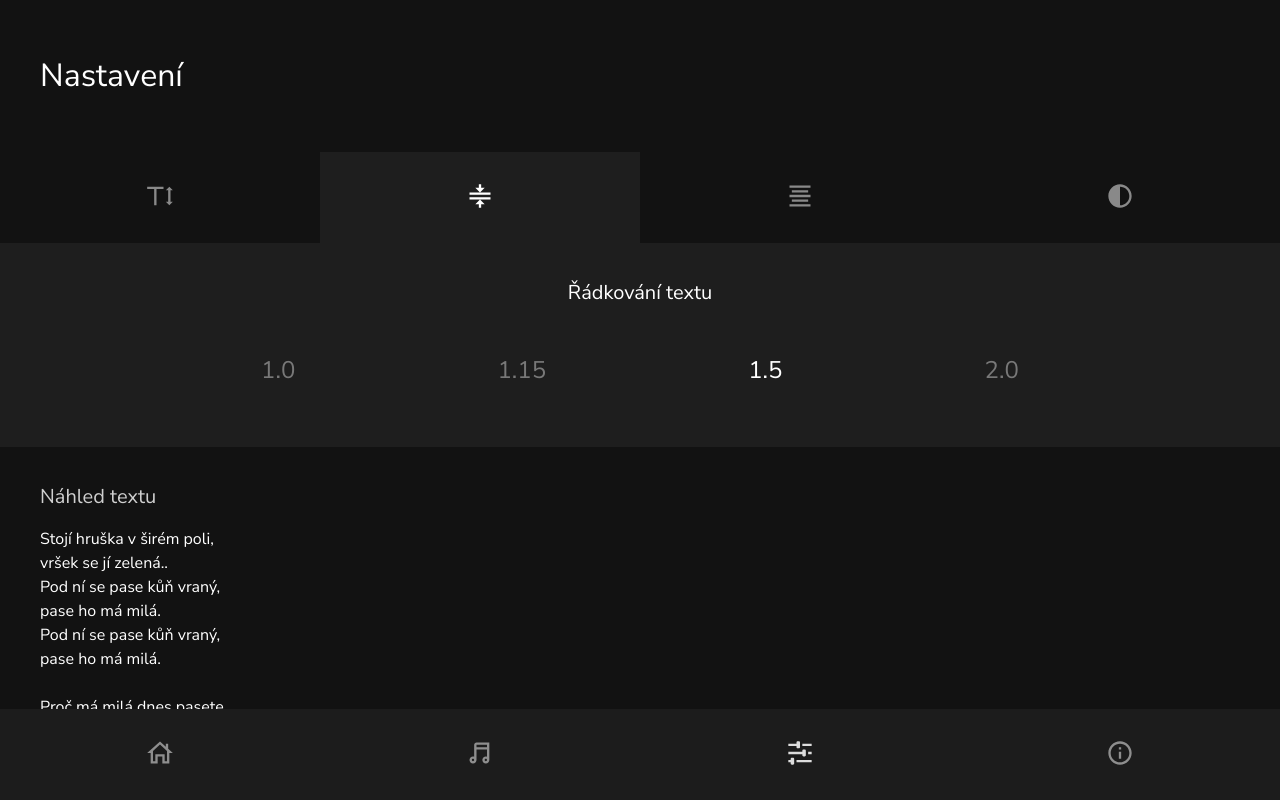
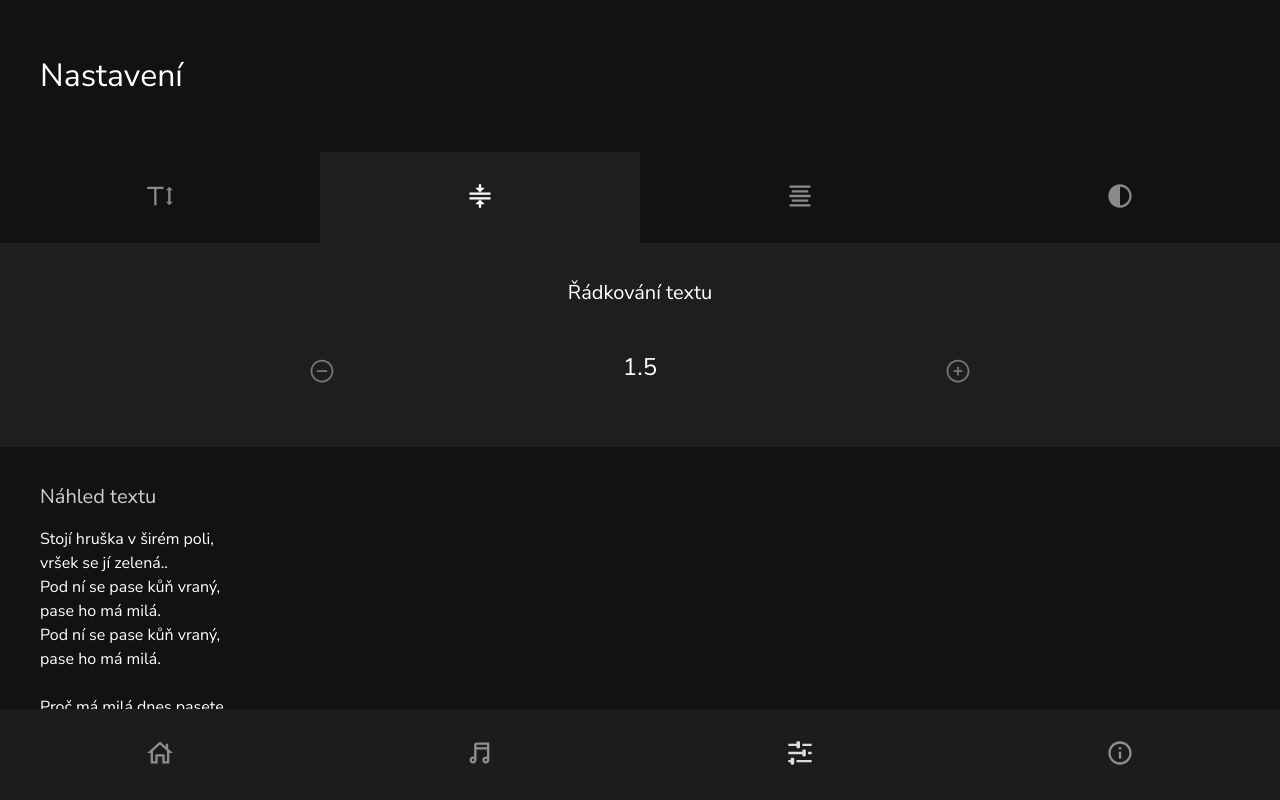
Before and after one commit to bartosjiri/fujband, a React (Create React App) app: page /settings in a window 1280 px wide. Both pictures are taken after a click on the item 480 px from the left and 197 px from the top of the page. Built offline with nearby package versions, Linux system fonts and the light colour scheme.

Commit message:
Update font settings

```diff
--- a/src/components/settings/FontLine.js
+++ b/src/components/settings/FontLine.js
@@ -8,9 +8,15 @@ const FontLine = () => {
   const settingsContext = useContext(SettingsContext);
   const {setFontLine, fontLine} = settingsContext;
 
+  const [minValue, maxValue] = [1, 2]
+  const step = 0.05
+
   const onChange = (option) => {
-    setFontLine(option);
-    localStorage.setItem("fontLine", option);
+    const optionParsed = Math.round((option + Number.EPSILON) * 100) / 100
+    if (optionParsed >= minValue && optionParsed <= maxValue) {
+      setFontLine(optionParsed);
+      localStorage.setItem("fontLine", optionParsed);
+    }
   };
 
   return (
@@ -18,32 +24,29 @@ const FontLine = () => {
       <h3 className={fontLineStyle.selection_title}>Řádkování textu</h3>
       <ul className={fontLineStyle.options}>
         <li
-          name="1.0"
-          onClick={() => onChange(1.0)}
-          className={`${fontLineStyle.options_item} ${fontLine === 1.0 && fontLineStyle.options_item_active}`}
+          name="decrease"
+          onClick={() => onChange(fontLine - step)}
+          className={`${fontLineStyle.options_item} ${fontLine <= minValue && fontLineStyle.options_item_disabled}`}
         >
-          1.0
+          <svg xmlns="http://www.w3.org/2000/svg" x="0px" y="0px" width="32" height="32" viewBox="0 0 172 172" fill="#ffffff">
+            <path d="M86,16.125c-38.52783,0 -69.875,31.34717 -69.875,69.875c0,38.52783 31.34717,69.875 69.875,69.875c38.52783,0 69.875,-31.34717 69.875,-69.875c0,-38.52783 -31.34717,-69.875 -69.875,-69.875zM86,26.875c32.71192,0 59.125,26.41309 59.125,59.125c0,32.71192 -26.41308,59.125 -59.125,59.125c-32.71191,0 -59.125,-26.41308 -59.125,-59.125c0,-32.71191 26.41309,-59.125 59.125,-59.125zM53.75,80.625v10.75h64.5v-10.75z" />
+          </svg>
         </li>
         <li
-          name="1.15"
-          onClick={() => onChange(1.15)}
-          className={`${fontLineStyle.options_item} ${fontLine === 1.15 && fontLineStyle.options_item_active}`}
+          name="display"
+          className={fontLineStyle.options_display}
         >
-          1.15
+          {fontLine}
         </li>
+
         <li
-          name="1.5"
-          onClick={() => onChange(1.5)}
-          className={`${fontLineStyle.options_item} ${fontLine === 1.5 && fontLineStyle.options_item_active}`}
+          name="decrease"
+          onClick={() => onChange(fontLine + step)}
+          className={`${fontLineStyle.options_item} ${fontLine >= maxValue && fontLineStyle.options_item_disabled}`}
         >
-          1.5
-        </li>
-        <li
-          name="2.0"
-          onClick={() => onChange(2.0)}
-          className={`${fontLineStyle.options_item} ${fontLine === 2.0 && fontLineStyle.options_item_active}`}
-        >
-          2.0
+          <svg xmlns="http://www.w3.org/2000/svg" x="0px" y="0px" width="32" height="32" viewBox="0 0 172 172" fill="#ffffff">
+            <path d="M86,16.125c-38.52783,0 -69.875,31.34717 -69.875,69.875c0,38.52783 31.34717,69.875 69.875,69.875c38.52783,0 69.875,-31.34717 69.875,-69.875c0,-38.52783 -31.34717,-69.875 -69.875,-69.875zM86,26.875c32.71192,0 59.125,26.41309 59.125,59.125c0,32.71192 -26.41308,59.125 -59.125,59.125c-32.71191,0 -59.125,-26.41308 -59.125,-59.125c0,-32.71191 26.41309,-59.125 59.125,-59.125zM80.625,59.125v21.5h-21.5v10.75h21.5v21.5h10.75v-21.5h21.5v-10.75h-21.5v-21.5z" />
+          </svg>
         </li>
       </ul>
     </div>
--- a/src/components/settings/FontSize.js
+++ b/src/components/settings/FontSize.js
@@ -32,6 +32,12 @@ const FontSize = () => {
           </svg>
         </li>
         <li
+          name="display"
+          className={fontSizeStyle.options_display}
+        >
+          {fontSize}
+        </li>
+        <li
           name="increase"
           onClick={() => onChange(fontSize + step)}
           className={`${fontSizeStyle.options_item} ${fontSize >= maxValue && fontSizeStyle.options_item_disabled}`}
--- a/src/components/settings/assets/FontLine.module.scss
+++ b/src/components/settings/assets/FontLine.module.scss
@@ -24,20 +24,33 @@
     height: 3.4rem;
 
     .options_item {
-      @include fluid("font-size", 16, 24);
-      vertical-align: middle;
       cursor: pointer;
       opacity: 0.4;
       line-height: 3.4rem;
       padding: 0 1rem;
 
-      &:hover {
-        opacity: 1;
+      // Experimental solution (removes sticky hover effect after click on mobile devices)
+      @media not all and (pointer: coarse) {
+        &:hover {
+          opacity: 1;
+        }
+      }
+
+      svg {
+        fill: var(--text-primary);
+        @include fluid("width", 20, 28);
+        @include fluid("height", 20, 28);
+        vertical-align: middle;
       }
     }
 
-    .options_item_active {
-      opacity: 1;
+    .options_item_disabled {
+      opacity: 0;
+      pointer-events: none;
+    }
+
+    .options_display {
+      @include fluid("font-size", 16, 24);
     }
   }
 }
--- a/src/components/settings/assets/FontSize.module.scss
+++ b/src/components/settings/assets/FontSize.module.scss
@@ -48,5 +48,9 @@
       opacity: 0;
       pointer-events: none;
     }
+
+    .options_display {
+      @include fluid("font-size", 16, 24);
+    }
   }
 }
```
